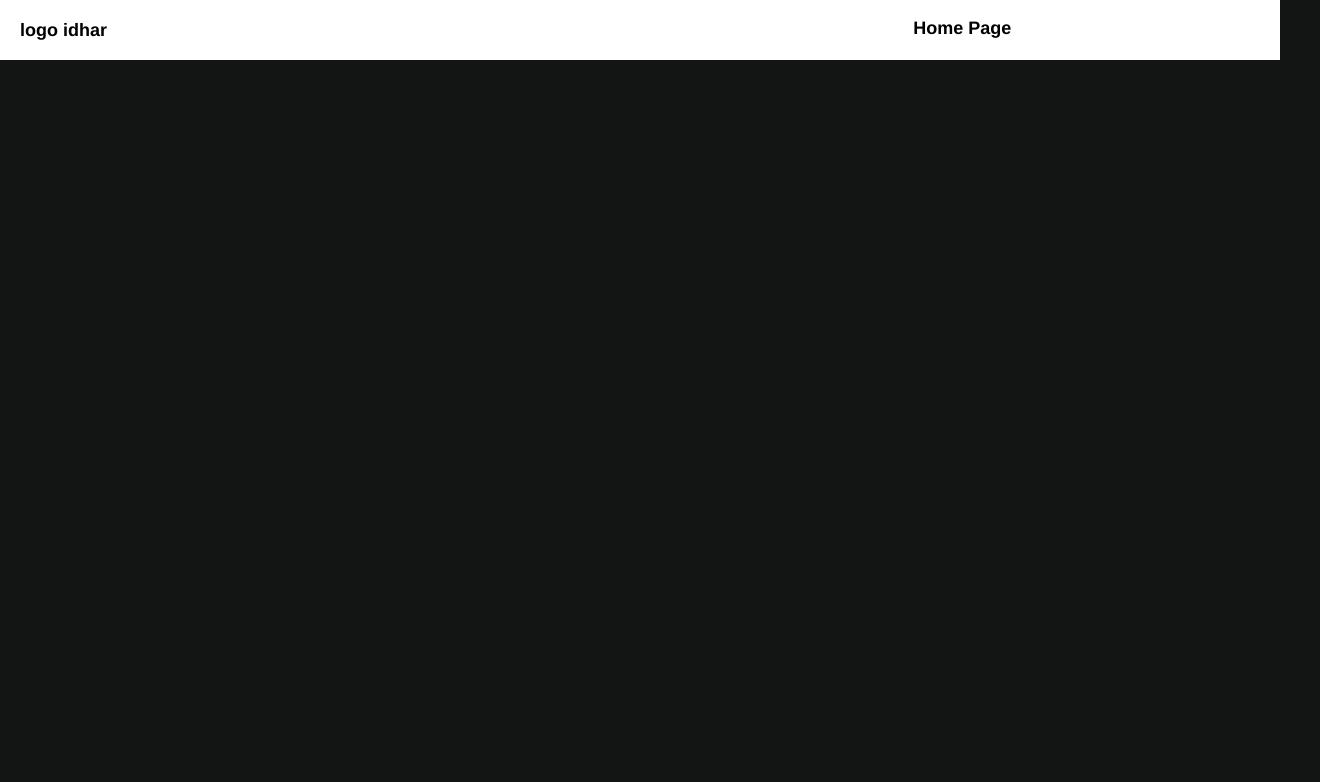
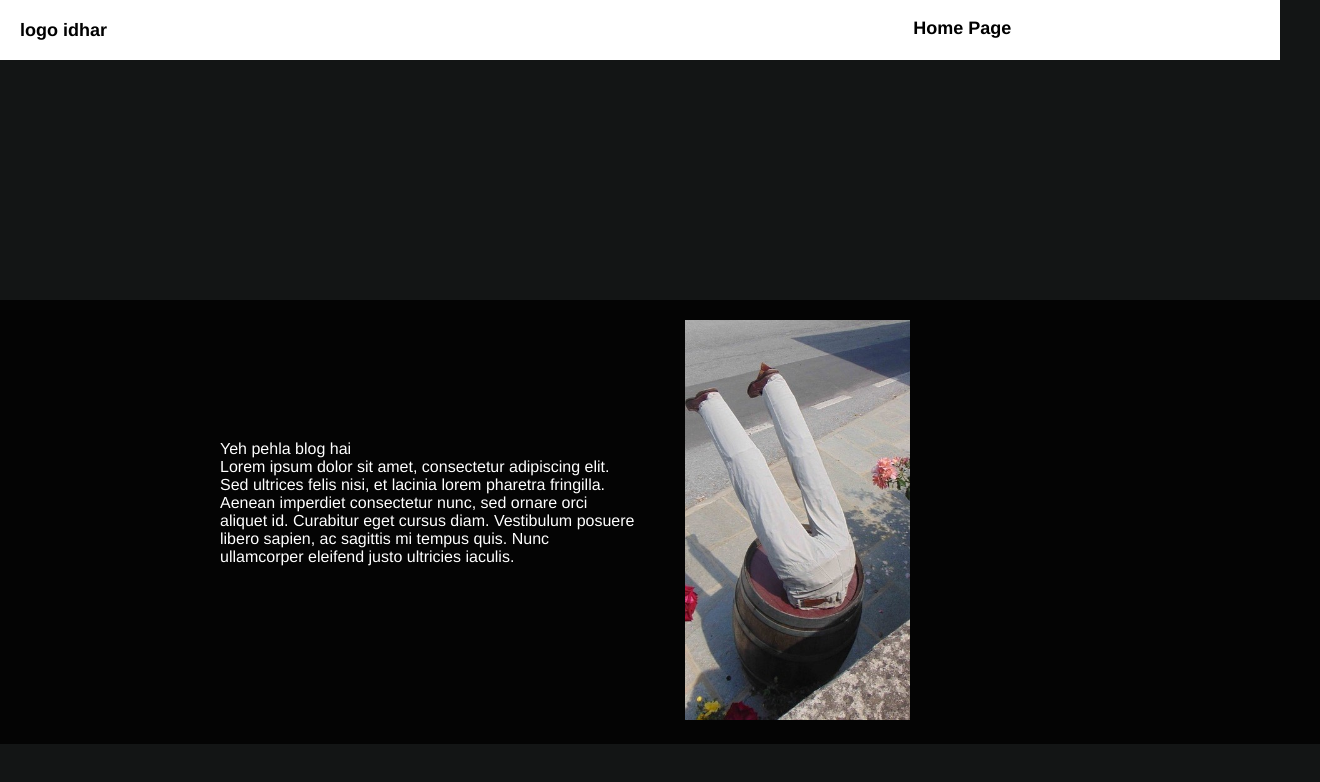
Before and after one commit to TheIndianVidyarthi/theindianvidyarthi, a plain HTML site: page blogs.html in a window 1280 px wide. Shown: the whole page, 1320 px wide, since content can reach past the window. Drawn offline with Linux system fonts and the light colour scheme.

Commit message:
blog page

```diff
--- a/blogs.html
+++ b/blogs.html
@@ -26,7 +26,23 @@
     </div>
     <link href="https://fonts.googleapis.com/icon?family=Material+Icons" rel="stylesheet">
     <div class="content">
-
+        <div id = "Blog1">
+            <div id = "Blog1-left">
+                <div class = "Blog1-title">
+                    Yeh pehla blog hai
+                </div>
+                <div class = "subtitles">
+                    Lorem ipsum dolor sit amet, consectetur adipiscing elit.
+                    Sed ultrices felis nisi, et lacinia lorem pharetra fringilla.
+                    Aenean imperdiet consectetur nunc, sed ornare orci aliquet id.
+                    Curabitur eget cursus diam. Vestibulum posuere libero sapien, ac sagittis mi tempus quis.
+                    Nunc ullamcorper eleifend justo ultricies iaculis.
+                </div>
+            </div>
+            <div id = "Blog1-right">
+                <img src = "image/newsletter1.jpeg" alt = "first blog">
+            </div>
+        </div>
     </div>
 </body>
 </html>
--- a/css/blog.css
+++ b/css/blog.css
@@ -1,11 +1,31 @@
-#Blog-content1{
-    display: flex;
-}
+#Blog1 {
+    position: absolute;                                 /* Set the position of the content section within the background */
+    top: 0;                                             /* Position the content section at the top */
+    left: 0;                                            /* Position the content section at the left */
+    width: 100%;                                        /* Set the width of the content section to 100% */
+    background-color: rgba(0, 0, 0, 0.8);             /* Set the background color of the content section with opacity */
+    z-index: 3;                                         /* Set the z-index of the content section to 3 */
+    color: white;                                     /* Set the text color of the content section to white */
+    margin-top: 300px;                                  /* Add top margin to the content section */
+    padding: 20px;                                      /* Add padding to the content section */
+    transition: opacity 0.5s;                           /* Apply transition effect to the opacity property */
+    display: flex;                                      /* Display the content section as a flex container */
+  }
 
-#Blog-left{
-    flex: 0.3;
-}
+#Blog1-left {
+    flex: 1;                                            /* Set the flex property of the left section to 1 */
+    padding-left: 100px;                                /* Add left padding to the left section */
+    padding-top: 15vh;                                  /* Add top padding to the left section */
+    padding-left: 25vh;                                 /* Additional left padding for the left section */
+  }
 
-#Blog-right{
-    flex: 0.7;
-}
+  #Blog1-right {
+    flex: 1;                                            /* Set the flex property of the right section to 1 */
+    padding-left: 50px;                                 /* Add left padding to the right section */
+    padding-right: 25vh;                                /* Add right padding to the right section */
+  }
+
+  #Blog1-right > img {
+    height: 50vh;                                       /* Set the height of the image within the right section */
+    width: auto;                                        /* Set the width of the image within the right section to auto */
+  }
```
